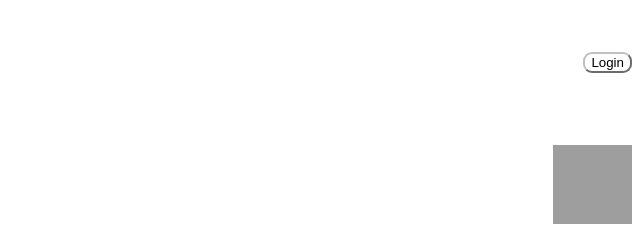
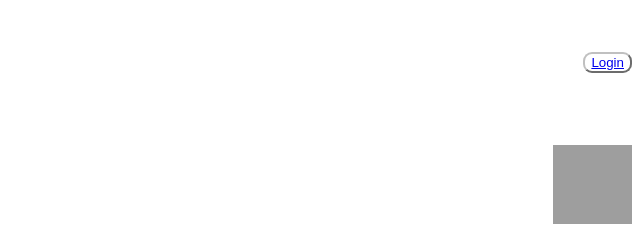
Before and after one commit to Suman9907bit/Jana-online-service-, a plain HTML site: page Index.html in a window 1280 px wide. Shown: the top 240 px of the page, 640-1280 px from the left. Drawn offline with Linux system fonts and the light colour scheme; grey boxes are pictures that could not be loaded.

Commit message:
Update Index.html

```diff
--- a/Index.html
+++ b/Index.html
@@ -12,8 +12,7 @@
 <font color="red" size="5">&#9993;</font>
 <font color="WHITE" face="arial  rounded MT">SJ637989@gmail.com</font>&nbsp;&nbsp;&nbsp;&nbsp;&nbsp;&nbsp;&nbsp;&nbsp;&nbsp;&nbsp;&nbsp;&nbsp;&nbsp;&nbsp;&nbsp;&nbsp;&nbsp;&nbsp;&nbsp;&nbsp;&nbsp;&nbsp;&nbsp;&nbsp;&nbsp;&nbsp;&nbsp;&nbsp;&nbsp;&nbsp;&nbsp;&nbsp;&nbsp;&nbsp;&nbsp;&nbsp;&nbsp;&nbsp;&nbsp;&nbsp;&nbsp;&nbsp;&nbsp;&nbsp;&nbsp;&nbsp;&nbsp;&nbsp;&nbsp;&nbsp;&nbsp;&nbsp;&nbsp;&nbsp;&nbsp;&nbsp;&nbsp;&nbsp;&nbsp;&nbsp;&nbsp;&nbsp;&nbsp;&nbsp;&nbsp;&nbsp;&nbsp;&nbsp;&nbsp;&nbsp;&nbsp;&nbsp;&nbsp;&nbsp;&nbsp;&nbsp;&nbsp;&nbsp;&nbsp;&nbsp;&nbsp;&nbsp;&nbsp;&nbsp;&nbsp;&nbsp;&nbsp;&nbsp;&nbsp;&nbsp;&nbsp;
 <p style="text-align:right; margin-top:-30;margin-right:30;"><a href="D:\JANA ONLINE SERVICE\Satting/sing up page.HTML">
-<button style="background-color:white; width:150; border-radius:9px; border-color:silver; ALIGN:reight">Login</button></a></p>
-
+<button style="background-color:white; width:150; border-radius:9px; border-color:silver; ALIGN:reight"><a href="https://suman9907bit.github.io/loginn-jana-online/">Login</a></button></p>
 </DIV>
 <a href="#">
 <IMAGE SRC="https://lh3.googleusercontent.com/p/AF1QipP1F4BrDvZdgpO1RDoGI2DFyJjnrfBmpkjeKwZN=s680-w680-h510" HEIGHT="80" WIDTH="140"></a>
```
